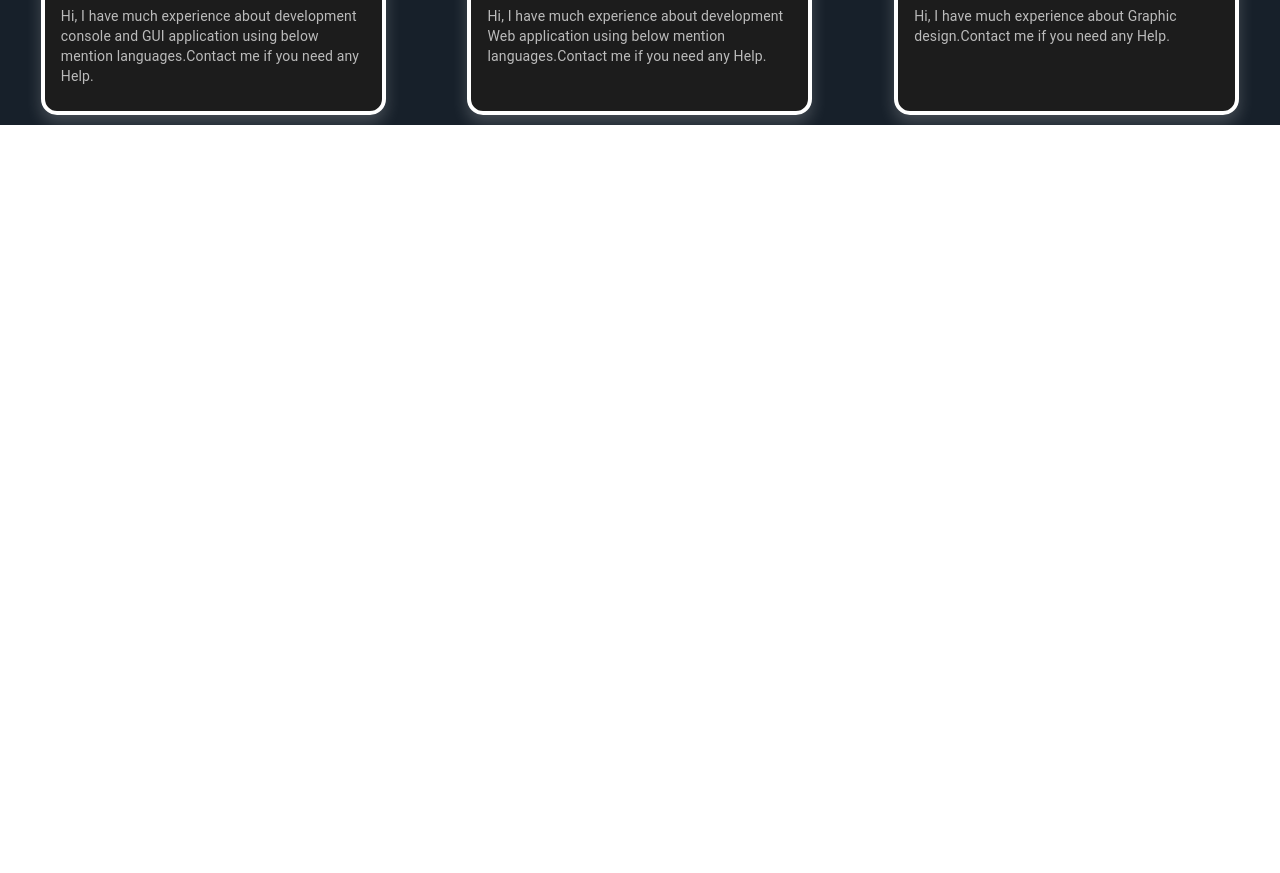
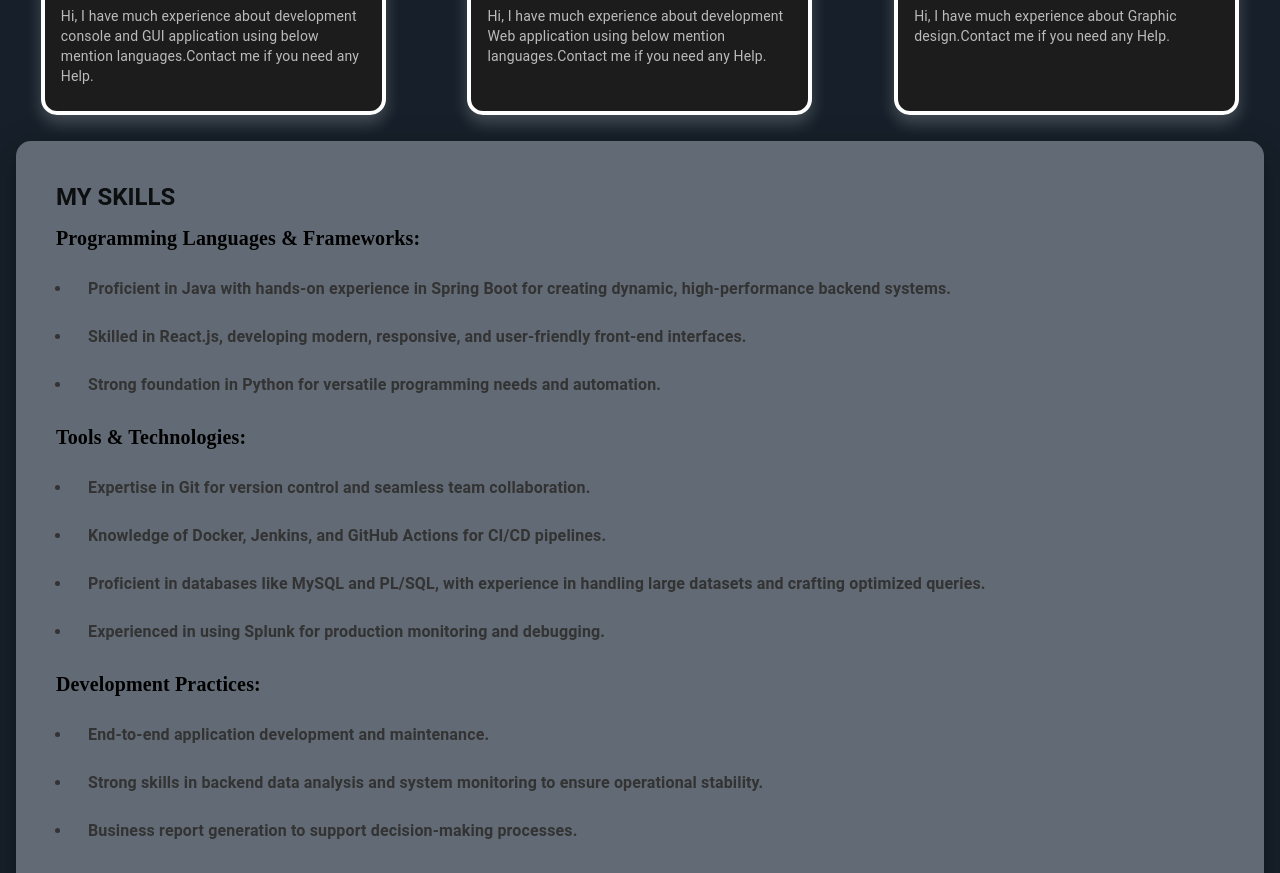
Before and after one commit to sehanmadu95/Personal-Web--React-with-Material-UI, a React (Vite) app: page / in a window 1280 px wide. Shown: the part 1920-2793 px from the top of the page. Before the commit the page ends 2045 px from the top, so only its background shows below. Built offline with nearby package versions, Linux system fonts and the light colour scheme.

Commit message:
My skills page completed

```diff
--- a/src/App.jsx
+++ b/src/App.jsx
@@ -5,6 +5,7 @@ import Header from "./component/header/Header";
 //import BodyFrame from "./component/body/BodyFrame";
 import AboutMe from "./component/body/AboutMe";
 import MyServices from "./component/body/MyServices";
+import MySkills from "./component/body/MySkills";
 
 const BodyFrame = React.lazy(() => import("./component/body/BodyFrame"));
 const App = () => {
@@ -36,6 +37,15 @@ const App = () => {
         >
           <MyServices></MyServices>
         </Box>
+
+        <Box
+          sx={{
+            background: "#17202a", // Dark gradient
+            //height: "100vh", // Full height of the viewport
+          }}
+        >
+          <MySkills></MySkills>
+        </Box>
       </Box>
     </>
   );
--- a/src/component/body/MyServices.jsx
+++ b/src/component/body/MyServices.jsx
@@ -1,6 +1,6 @@
 import React from "react";
 import ActionAreaCard from "../cards/ActionAreaCard";
-import { Box, Grid, Grid2, Typography } from "@mui/material";
+import { Box, Divider, Grid, Grid2, Typography } from "@mui/material";
 
 const MyServices = () => {
   return (
@@ -37,12 +37,14 @@ const MyServices = () => {
 
         <Grid item xs={12} sm={4}>
           <ActionAreaCard
-            name="Front-end development"
+            name="Front-End Development"
             img="/graphic.png"
             description="Hi, I have much experience about Graphic design.Contact me if you need any Help.                                                        "
           ></ActionAreaCard>
         </Grid>
       </Grid>
+
+      {/* <Divider sx={{ backgroundColor: "black", borderWidth: 2 }} /> */}
     </div>
   );
 };
--- /dev/null
+++ b/src/component/body/MySkills.jsx
@@ -0,0 +1,247 @@
+import { Box, Grid, List, ListItem, Paper, Typography } from "@mui/material";
+import React from "react";
+
+const MySkills = () => {
+  return (
+    <>
+      <Box
+        sx={{
+          display: "flex",
+          flexWrap: "wrap",
+        }}
+      >
+        <Paper
+          elevation={16}
+          sx={{
+            padding: 5,
+            width: "100%",
+            height: "100%",
+            backgroundColor: "#626b75",
+            margin: 2,
+            borderRadius: "15px",
+          }}
+          variant="elevation"
+        >
+          <Typography variant="h5" fontWeight="bold" gutterBottom>
+            MY SKILLS
+          </Typography>
+          <Typography
+            variant="h6"
+            fontWeight="bold"
+            gutterBottom
+            sx={{ color: "black" }}
+            fontFamily="cursive"
+          >
+            Programming Languages & Frameworks:
+          </Typography>
+          <List
+            sx={{
+              listStyleType: "disc",
+              pl: 2,
+              color: "#333",
+              "& li": { marginBottom: 1, display: "list-item" },
+              fontWeight: "bold",
+            }}
+          >
+            <ListItem>
+              Proficient in Java with hands-on experience in Spring Boot for
+              creating dynamic, high-performance backend systems.
+            </ListItem>
+            <ListItem>
+              Skilled in React.js, developing modern, responsive, and
+              user-friendly front-end interfaces.
+            </ListItem>
+            <ListItem>
+              Strong foundation in Python for versatile programming needs and
+              automation.
+            </ListItem>
+          </List>
+
+          <Typography
+            variant="h6"
+            fontWeight="bold"
+            gutterBottom
+            sx={{ color: "black" }}
+            fontFamily="cursive"
+          >
+            Tools & Technologies:
+          </Typography>
+          <List
+            sx={{
+              listStyleType: "disc",
+              pl: 2,
+              color: "#333",
+              "& li": { marginBottom: 1, display: "list-item" },
+              fontWeight: "bold",
+            }}
+          >
+            <ListItem>
+              Expertise in Git for version control and seamless team
+              collaboration.
+            </ListItem>
+            <ListItem>
+              Knowledge of Docker, Jenkins, and GitHub Actions for CI/CD
+              pipelines.
+            </ListItem>
+            <ListItem>
+              Proficient in databases like MySQL and PL/SQL, with experience in
+              handling large datasets and crafting optimized queries.
+            </ListItem>
+            <ListItem>
+              Experienced in using Splunk for production monitoring and
+              debugging.
+            </ListItem>
+          </List>
+
+          <Typography
+            variant="h6"
+            fontWeight="bold"
+            gutterBottom
+            sx={{ color: "black" }}
+            fontFamily="cursive"
+          >
+            Development Practices:
+          </Typography>
+          <List
+            sx={{
+              listStyleType: "disc",
+              pl: 2,
+              color: "#333",
+              "& li": { marginBottom: 1, display: "list-item" },
+              fontWeight: "bold",
+            }}
+          >
+            <ListItem>
+              End-to-end application development and maintenance.
+            </ListItem>
+            <ListItem>
+              Strong skills in backend data analysis and system monitoring to
+              ensure operational stability.
+            </ListItem>
+            <ListItem>
+              Business report generation to support decision-making processes.
+            </ListItem>
+          </List>
+
+          <Typography
+            variant="h6"
+            fontWeight="bold"
+            gutterBottom
+            sx={{ color: "black" }}
+            fontFamily="cursive"
+          >
+            Other Skills:
+          </Typography>
+          <List
+            sx={{
+              listStyleType: "disc",
+              pl: 2,
+              color: "#333",
+              "& li": { marginBottom: 1, display: "list-item" },
+              fontWeight: "bold",
+            }}
+          >
+            <ListItem>
+              Responsive web design with tools like Tailwind CSS and
+              Material-UI.
+            </ListItem>
+            <ListItem>
+              Proficient in Microsoft Office Suite for documentation and
+              presentations.
+            </ListItem>
+          </List>
+        </Paper>
+      </Box>
+
+      {/* <Grid item xs={12} sm={6}>
+          <Box
+            sx={{
+              padding: 3,
+              backgroundColor: "#fff",
+              borderRadius: 4,
+              boxShadow: " 1px 5px 5px  rgba(235, 13, 13, 0.9)",
+            }}
+          >
+            <Typography
+              variant="h6"
+              fontWeight="bold"
+              gutterBottom
+              sx={{ color: "black" }}
+            >
+              Programming Languages & Frameworks:
+            </Typography>
+            <List
+              sx={{
+                listStyleType: "disc",
+                pl: 2,
+                color: "#333",
+                "& li": { marginBottom: 1, display: "list-item" },
+                fontWeight: "bold",
+              }}
+            >
+              <ListItem>
+                Proficient in Java with hands-on experience in Spring Boot for
+                creating dynamic, high-performance backend systems.
+              </ListItem>
+              <ListItem>
+                Skilled in React.js, developing modern, responsive, and
+                user-friendly front-end interfaces.
+              </ListItem>
+              <ListItem>
+                Strong foundation in Python for versatile programming needs and
+                automation.
+              </ListItem>
+            </List>
+          </Box>
+        </Grid>
+
+        <Grid item xs={12} sm={6}>
+          <Box
+            sx={{
+              padding: 3,
+              backgroundColor: "#fff",
+              borderRadius: 4,
+              boxShadow: " 1px 5px 5px  rgba(235, 13, 13, 0.9)",
+            }}
+          >
+            <Typography
+              variant="h6"
+              fontWeight="bold"
+              gutterBottom
+              sx={{ color: "black" }}
+            >
+              Tools & Technologies:
+            </Typography>
+            <List
+              sx={{
+                listStyleType: "disc",
+                pl: 2,
+                color: "#333",
+                "& li": { marginBottom: 1, display: "list-item" },
+                fontWeight: "bold",
+              }}
+            >
+              <ListItem>
+                Expertise in Git for version control and seamless team
+                collaboration.
+              </ListItem>
+              <ListItem>
+                Knowledge of Docker, Jenkins, and GitHub Actions for CI/CD
+                pipelines.
+              </ListItem>
+              <ListItem>
+                Proficient in databases like MySQL and PL/SQL, with experience
+                in handling large datasets and crafting optimized queries.
+              </ListItem>
+              <ListItem>
+                Experienced in using Splunk for production monitoring and
+                debugging.
+              </ListItem>
+            </List>
+          </Box>
+        </Grid> */}
+    </>
+  );
+};
+
+export default MySkills;
--- a/src/component/header/Header.jsx
+++ b/src/component/header/Header.jsx
@@ -60,7 +60,7 @@ const Header = () => {
             >
               <NavItem name="Home" />
               <NavItem name="About" />
-              <NavItem name="Project" />
+              <NavItem name="Services" />
               <NavItem name="Skills" />
               <NavItem name="Contact" />
             </Box>
--- a/src/component/header/Sidedrawer.jsx
+++ b/src/component/header/Sidedrawer.jsx
@@ -39,7 +39,7 @@ export default function SideDrawer({ children }) {
       </List>
       <Divider sx={{ backgroundColor: "white" }} />
       <List>
-        {["HOME", "ABOUT", "PROJECTS", "SKILLS", "CONTACTS"].map(
+        {["HOME", "ABOUT", "SERVICES", "SKILLS", "CONTACTS"].map(
           (text, index) => (
             <ListItem key={text} disablePadding>
               <ListItemButton sx={{ color: "white" }}>
```
Also changed, not shown: src/component/footer/Footer.jsx (+7 -0 lines).
